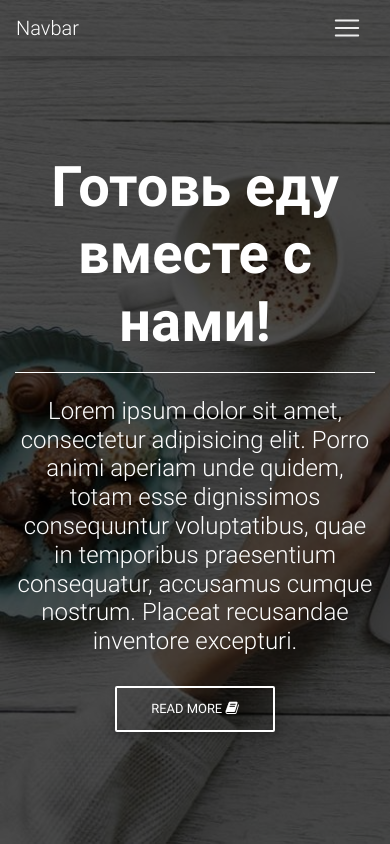
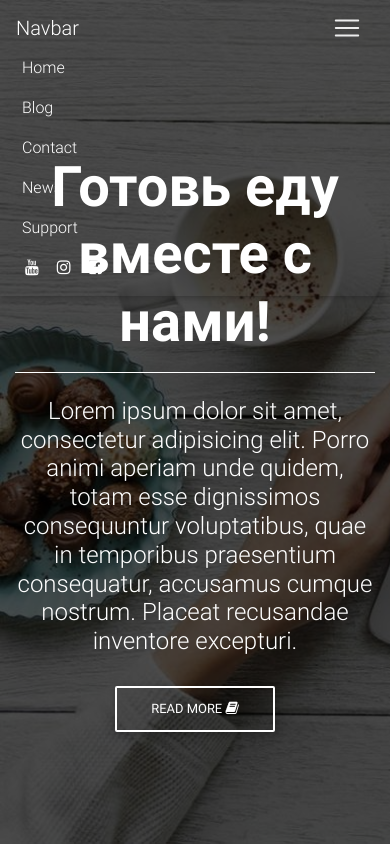
Before and after one commit to medrom4/bootstrap-from-scratch, a plain HTML site: page index.html in a window 390 px wide. Both pictures are taken after a click on the button "Toggle Navigation". Drawn offline with Linux system fonts and the light colour scheme.

Commit message:
sandwich

```diff
--- a/index.html
+++ b/index.html
@@ -19,16 +19,18 @@
 
 <body>
 
+  <!-- <header> -->
+
   <header>
     <nav class="navbar navbar-expand-lg navbar-dark fixed-top scrolling-navbar">
       <div class="container">
         <a href="#" class="navbar-brand">Navbar</a>
 
-        <button class="navbar-toggler" type="button" data-toggle="collapse" data-target="#basicExampleNav" aria-control="basicExampleNav" aria-expanded="false" aria-label="Toggle Navigation">
+        <button class="navbar-toggler" type="button" data-toggle="collapse" data-target="#basicExampleNav" aria-controls="basicExampleNav" aria-expanded="false" aria-label="Toggle Navigation">
           <span class="navbar-toggler-icon"></span>
         </button>
 
-        <div class="collapse navbar-collapse" id="#basicExampleNav">
+        <div class="collapse navbar-collapse" id="basicExampleNav">
           <ul class="navbar-nav mr-auto smooth-scroll">
             <li class="nav-item">
               <a href="#intro" class="nav-link waves-effect waves-light">Home</a>
@@ -55,12 +57,12 @@
             </li>
             <li class="nav-item">
               <a href="#" class="nav-link waves-effect waves-light">
-              <i class="fa fa-youtube"></i>
+              <i class="fa fa-instagram"></i>
             </a>
             </li>
             <li class="nav-item">
               <a href="#" class="nav-link waves-effect waves-light">
-              <i class="fa fa-youtube"></i>
+              <i class="fa fa-facebook-square"></i>
             </a>
             </li>
           </ul>
@@ -94,8 +96,7 @@
 
   </header>
 
-
-
+  <!-- </header> -->
 
 
   <!-- SCRIPTS -->
```
